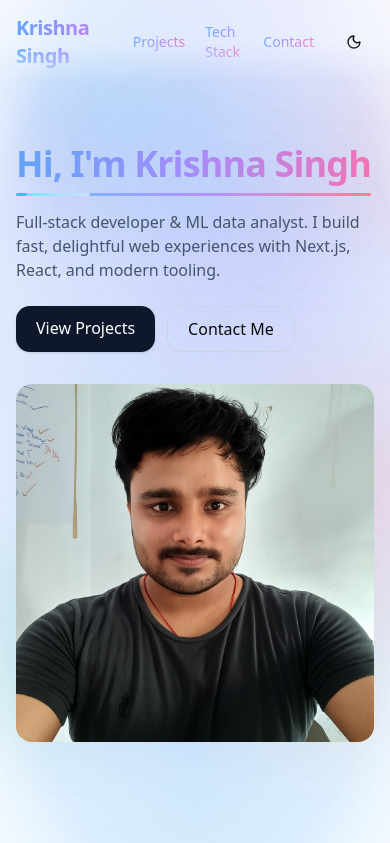
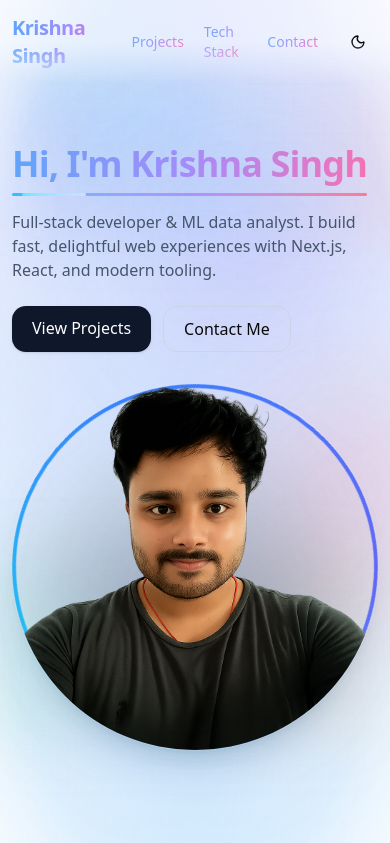
Before and after one commit to Kri01ceram/my-portfolio, a Next.js app: page / in a window 390 px wide. Shown: the top 843 px of the page. Built offline with nearby package versions, Linux system fonts and the light colour scheme.

Commit message:
Refactor layout, header, footer, and section components for improved responsiveness and aesthetics; enhance hero avatar interaction with 3D tilt effect; update image and styles for better visual appeal.

```diff
--- a/app/layout.tsx
+++ b/app/layout.tsx
@@ -44,7 +44,7 @@ export default function RootLayout({ children }: { children: React.ReactNode })
             <Global3DBackground className="w-full h-full opacity-90 [mask-image:radial-gradient(85%_85%_at_50%_50%,_black_65%,_transparent_98%)]" />
           </div>
           <Header />
-          <main className="min-h-screen">{children}</main>
+            <main className="min-h-screen notebook-paper">{children}</main>
           <Footer />
         </ThemeProvider>
       </body>
--- a/app/page.tsx
+++ b/app/page.tsx
@@ -1,6 +1,6 @@
 "use client";
 
-import { motion, AnimatePresence } from "framer-motion";
+import { motion, AnimatePresence, useMotionValue, useSpring } from "framer-motion";
 import Section from "@/components/section";
 import ProjectCard from "@/components/project-card";
 import { projects } from "@/lib/projects";
@@ -101,6 +101,27 @@ function rectAnchorsSmart(n: number, pad = 0.12) {
 
 export default function HomePage() {
   const [index, setIndex] = useState(0);
+  // 3D tilt motion values for hero avatar
+  const tiltX = useMotionValue(0); // rotateX
+  const tiltY = useMotionValue(0); // rotateY
+  const rX = useSpring(tiltX, { stiffness: 120, damping: 18, mass: 0.5 });
+  const rY = useSpring(tiltY, { stiffness: 120, damping: 18, mass: 0.5 });
+  const MAX_TILT = 16; // degrees
+
+  function handlePointerMove(e: React.PointerEvent<HTMLDivElement>) {
+    const rect = e.currentTarget.getBoundingClientRect();
+    const x = e.clientX - rect.left;
+    const y = e.clientY - rect.top;
+    const rx = ((y / rect.height) - 0.5) * -MAX_TILT; // invert vertical for natural feel
+    const ry = ((x / rect.width) - 0.5) * MAX_TILT;
+    tiltX.set(rx);
+    tiltY.set(ry);
+  }
+
+  function resetTilt() {
+    tiltX.set(0);
+    tiltY.set(0);
+  }
     // Measure container and title to compute precise line endpoints
   const containerRef = useRef<HTMLDivElement>(null);
   const titleRef = useRef<HTMLDivElement>(null);
@@ -167,7 +188,7 @@ export default function HomePage() {
   return (
     <>
       {/* HERO */}
-  <section className="mx-auto max-w-6xl px-4 sm:px-6 py-14 sm:py-16 lg:py-18">
+  <section className="mx-auto max-w-[1400px] px-3 sm:px-5 lg:px-6 py-14 sm:py-16 lg:py-18">
         <motion.div
           initial={{ opacity: 0, y: 16 }}
           animate={{ opacity: 1, y: 0 }}
@@ -200,20 +221,89 @@ export default function HomePage() {
               </a>
             </div>
           </div>
+          <div className="mx-auto w-full max-w-[380px] sm:max-w-[420px] md:max-w-[450px] lg:max-w-[480px]" style={{ perspective: 1400 }}>
             <motion.div
-            initial={{ scale: 0.96, opacity: 0 }}
+              initial={{ scale: 0.9, opacity: 0 }}
               animate={{ scale: 1, opacity: 1 }}
               transition={{ duration: 0.6, delay: 0.1 }}
-            className="aspect-square rounded-2xl overflow-hidden shadow-inner"
+              onPointerMove={handlePointerMove}
+              onPointerLeave={resetTilt}
+              whileHover={{ scale: 1.035 }}
+              className="group relative aspect-square select-none"
+              style={{ transformStyle: "preserve-3d" }}
+            >
+              {/* Base shadow disc behind (farther back) */}
+              <div
+                aria-hidden
+                className="absolute inset-0 rounded-full bg-[radial-gradient(circle_at_50%_65%,rgba(0,0,0,0.55),transparent_70%)] blur-2xl opacity-70"
+                style={{ transform: "translateZ(-90px) scale(0.94)" }}
+              />
+              {/* Rotating gradient ring (mid plane) */}
+              <motion.div
+                aria-hidden
+                className="absolute inset-0 rounded-full p-[4px] shadow-[0_0_0_1px_rgba(255,255,255,0.15)]"
+                style={{
+                  background: "conic-gradient(from 0deg, #22d3ee, #3b82f6, #6366f1, #22d3ee)",
+                  WebkitMask: "linear-gradient(#000 0 0) content-box, linear-gradient(#000 0 0)",
+                  WebkitMaskComposite: "xor",
+                  maskComposite: "exclude",
+                  filter: "brightness(1) saturate(1.05)",
+                  transform: "translateZ(0px)",
+                }}
+                animate={{ rotate: 360 }}
+                transition={{ duration: 10, repeat: Infinity, ease: "linear" }}
+                whileHover={{ filter: "brightness(1.25) saturate(1.25)" }}
+              />
+              {/* Glow aura that intensifies on hover */}
+              <div
+                aria-hidden
+                className="absolute -inset-2 rounded-full opacity-0 group-hover:opacity-100 transition duration-500 blur-2xl"
+                style={{
+                  background: "radial-gradient(circle at 50% 50%, rgba(56,189,248,0.55), rgba(99,102,241,0.25) 45%, transparent 70%)",
+                  transform: "translateZ(-40px)",
+                }}
+              />
+              {/* Parallax highlight */}
+              <div
+                aria-hidden
+                className="pointer-events-none absolute inset-0 rounded-full opacity-0 group-hover:opacity-70 transition duration-700"
+                style={{
+                  background: "linear-gradient(135deg, rgba(255,255,255,0.35), rgba(255,255,255,0) 60%)",
+                  mixBlendMode: "overlay",
+                  transform: "translateZ(70px) rotateZ(0.0001deg)",
+                }}
+              />
+              {/* Image container (front plane) */}
+              <motion.div
+                className="relative h-full w-full rounded-full overflow-hidden shadow-xl shadow-sky-900/10 ring-1 ring-white/20 dark:ring-white/10"
+                style={{
+                  rotateX: rX,
+                  rotateY: rY,
+                  transformStyle: "preserve-3d",
+                  transform: "translateZ(55px)",
+                }}
               >
                 <Image
                   src="/images/KRISHNA.png"
-              alt="My Picture"
-              width={400}
-              height={400}
-              className="object-cover w-full h-full"
+                  alt="Portrait of Krishna Singh"
+                  width={600}
+                  height={600}
+                  className="object-cover w-full h-full select-none"
+                  draggable={false}
+                  priority
+                />
+                {/* Inner subtle depth ring */}
+                <div
+                  aria-hidden
+                  className="pointer-events-none absolute inset-0 rounded-full"
+                  style={{
+                    background: "radial-gradient(circle at 50% 50%, rgba(255,255,255,0.18), rgba(255,255,255,0) 65%)",
+                    mixBlendMode: "soft-light",
+                  }}
                 />
               </motion.div>
+            </motion.div>
+          </div>
         </motion.div>
       </section>
 
--- a/components/footer.tsx
+++ b/components/footer.tsx
@@ -1,8 +1,9 @@
 export default function Footer() {
   return (
-    <footer className="border-t border-slate-200/50 dark:border-slate-800/50">
-      <div className="mx-auto max-w-6xl px-4 sm:px-6 py-8 text-sm text-slate-500">
-        © {new Date().getFullYear()} Krishna Singh. All rights reserved.
+    <footer className="border-t border-slate-200/60 dark:border-slate-800/60 bg-white/40 dark:bg-slate-950/20 backdrop-blur">
+      <div className="mx-auto max-w-[1400px] px-3 sm:px-5 lg:px-6 py-8 text-sm text-slate-600 dark:text-slate-400 flex flex-col sm:flex-row items-center justify-between gap-3">
+        <span>© {new Date().getFullYear()} Krishna Singh. All rights reserved.</span>
+        <span className="text-xs text-slate-400 dark:text-slate-500">Built with Next.js & Tailwind.</span>
       </div>
     </footer>
   );
--- a/components/header.tsx
+++ b/components/header.tsx
@@ -24,8 +24,8 @@ export default function Header() {
   };
 
   return (
-    <header className="sticky top-0 z-40 backdrop-blur-xl bg-white/40 dark:bg-slate-950/25 border-b border-white/20 dark:border-white/10 [mask-image:linear-gradient(to_bottom,black,black,transparent)]">
-      <nav className="mx-auto max-w-6xl px-4 sm:px-6 py-3.5 flex items-center justify-between">
+    <header className="sticky top-0 z-40 backdrop-blur-xl bg-white/50 dark:bg-slate-950/30 border-b border-white/30 dark:border-white/10 [mask-image:linear-gradient(to_bottom,black,black,transparent)]">
+      <nav className="mx-auto max-w-[1400px] px-3 sm:px-5 lg:px-6 py-3.5 flex items-center justify-between">
         <Link href="/" className="font-bold text-xl tracking-tight text-gradient-brand hover:opacity-90 transition">
           Krishna Singh
         </Link>
--- a/components/section.tsx
+++ b/components/section.tsx
@@ -4,7 +4,7 @@ export default function Section({
   id, title, subtitle, children,
 }: { id?: string; title: string; subtitle?: ReactNode; children: ReactNode }) {
   return (
-    <section id={id} className="mx-auto max-w-6xl px-4 sm:px-6 py-10 sm:py-12 md:py-14">
+  <section id={id} className="mx-auto max-w-[1400px] px-3 sm:px-5 lg:px-6 py-10 sm:py-12 md:py-14">
       <div className="mb-6 sm:mb-7">
         <h2 className="text-2xl sm:text-3xl font-bold tracking-tight text-gradient-brand">{title}</h2>
         {subtitle && <p className="mt-1.5 text-slate-500">{subtitle}</p>}
```
Also changed, not shown: public/images/KRISHNA.png. Lines whose indentation alone changed are shown as unchanged.
